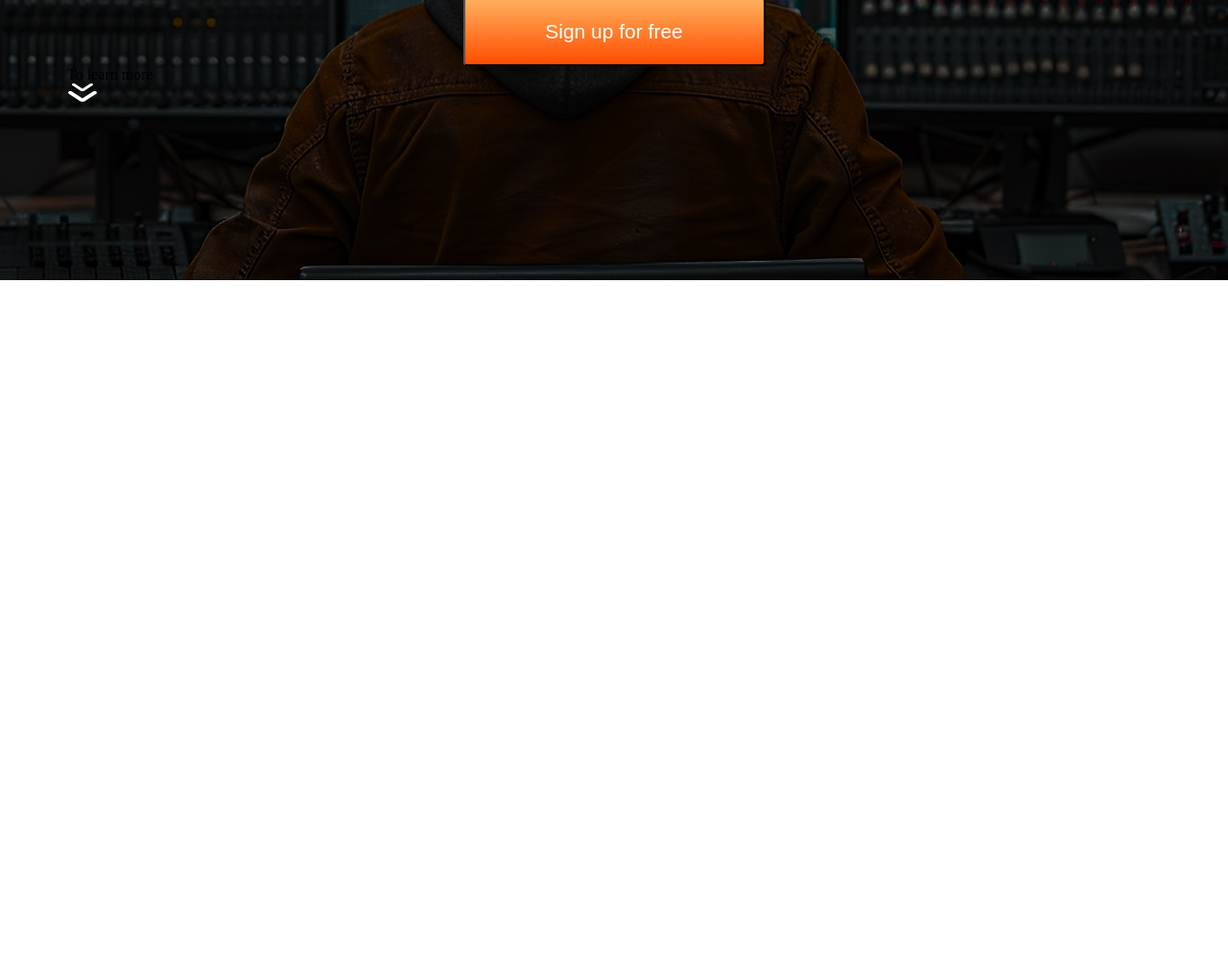
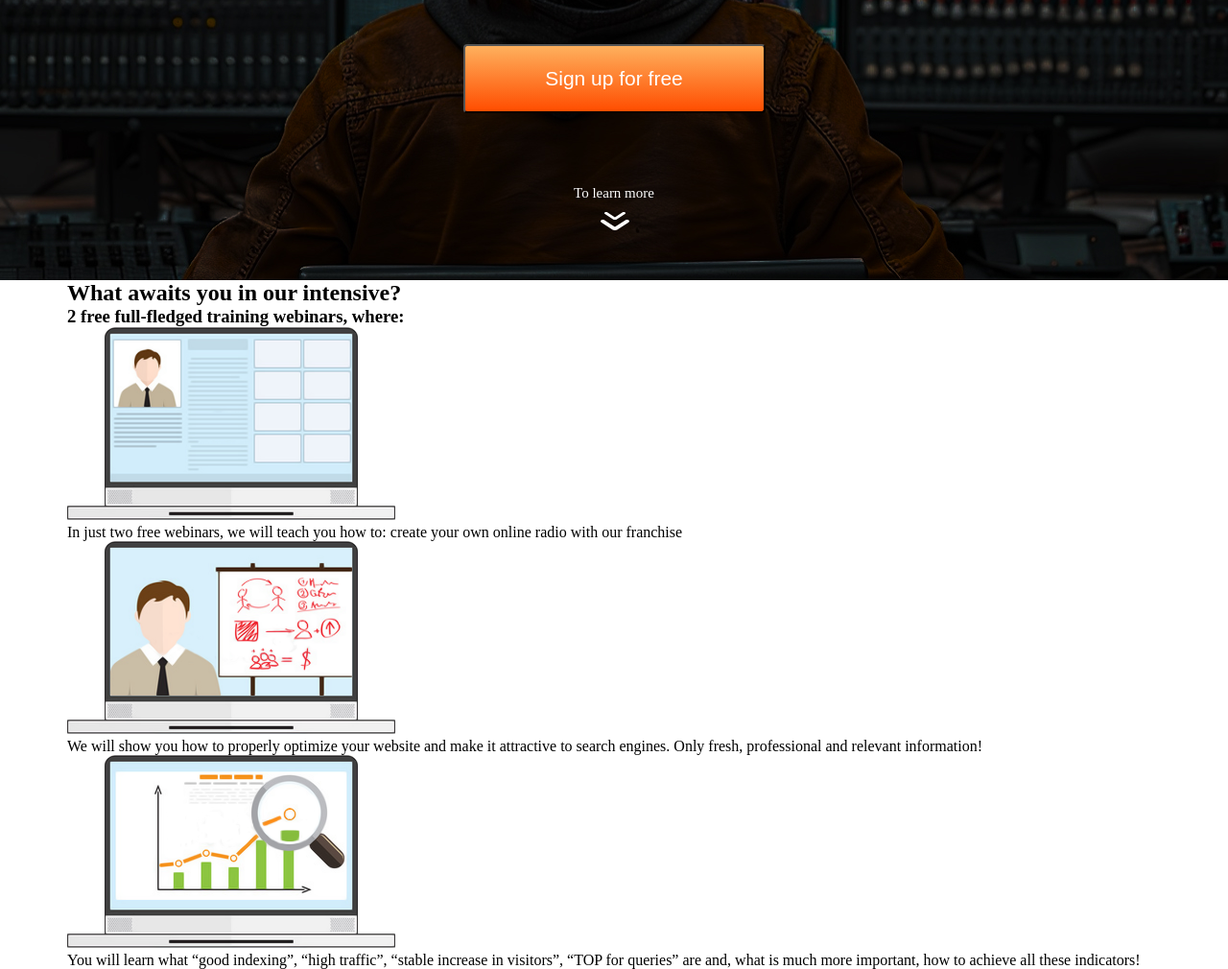
Before and after one commit to kasim87/FIRST-Project-HTML-CSS, a plain HTML site: page src/index.html in a window 1280 px wide. Shown: the part 508-1518 px from the top of the page at 96% size. Before the commit the page ends 800 px from the top, so only its background shows below. Drawn offline with Linux system fonts and the light colour scheme.

Commit message:
section promo, intensive

```diff
--- a/src/css/style.css
+++ b/src/css/style.css
@@ -50,8 +50,6 @@
 	text-transform: uppercase;
 }
 
-
-
 .logo__img {
 	display: block;
 	margin: 0 auto;
@@ -73,7 +71,11 @@
 }
 
 .promo h2 {
-	margin-top: 25px;
+	margin-top: 12px;
+}
+
+.promo .btn {
+	margin-top: 75px;
 }
 
 .promo__text {
@@ -90,3 +92,17 @@
 	color: #F9BF3B;
 	text-transform: uppercase;
 }
+
+.promo__more-text {
+	margin-top: 75px;
+	font-size: 15px;
+	font-weight: 500;
+	line-height: 17.58px;
+	text-align: center;
+	color: #FFFFFF;
+}
+
+.promo__more-img {
+	display: block;
+	margin: 10px auto 0 auto;
+}
--- a/src/index.html
+++ b/src/index.html
@@ -29,6 +29,31 @@
 				<img src="icons/down_icon.svg" alt="down_icon" class="promo__more-img">
 			</div>
 		</section>
+		<section class="intensive?">
+			<div class="container">
+				<h2>What awaits you in our intensive?</h2>
+				<div class="divider"></div>
+				<h3>2 free full-fledged training webinars, where:</h3>
+
+				<div class="intensive__wrapper">
+					<div class="intensive__item">
+						<img src="icons/intensive/icon_1.png" alt="icon_1" class="intensive__img">
+						<div class="intensive__descr">In just two free webinars, we will teach you how to: create your own online radio with our franchise</div>
+					</div>
+					<div class="intensive__item">
+						<img src="icons/intensive/icon_2.png" alt="icon_2" class="intensive__img">
+						<div class="intensive__descr">We will show you how to properly optimize your website and make it attractive to search engines. Only fresh,
+						professional and relevant information!</div>
+					</div>
+					<div class="intensive__item">
+						<img src="icons/intensive/icon_3.png" alt="icon_3" class="intensive__img">
+						<div class="intensive__descr">You will learn what “good indexing”, “high traffic”, “stable increase in visitors”, “TOP for queries” are and, what is
+						much more important, how to achieve all these indicators!</div>
+					</div>
+				</div>
+
+			</div>
+		</section>
 	</main>
 </body>
 </html>
```
